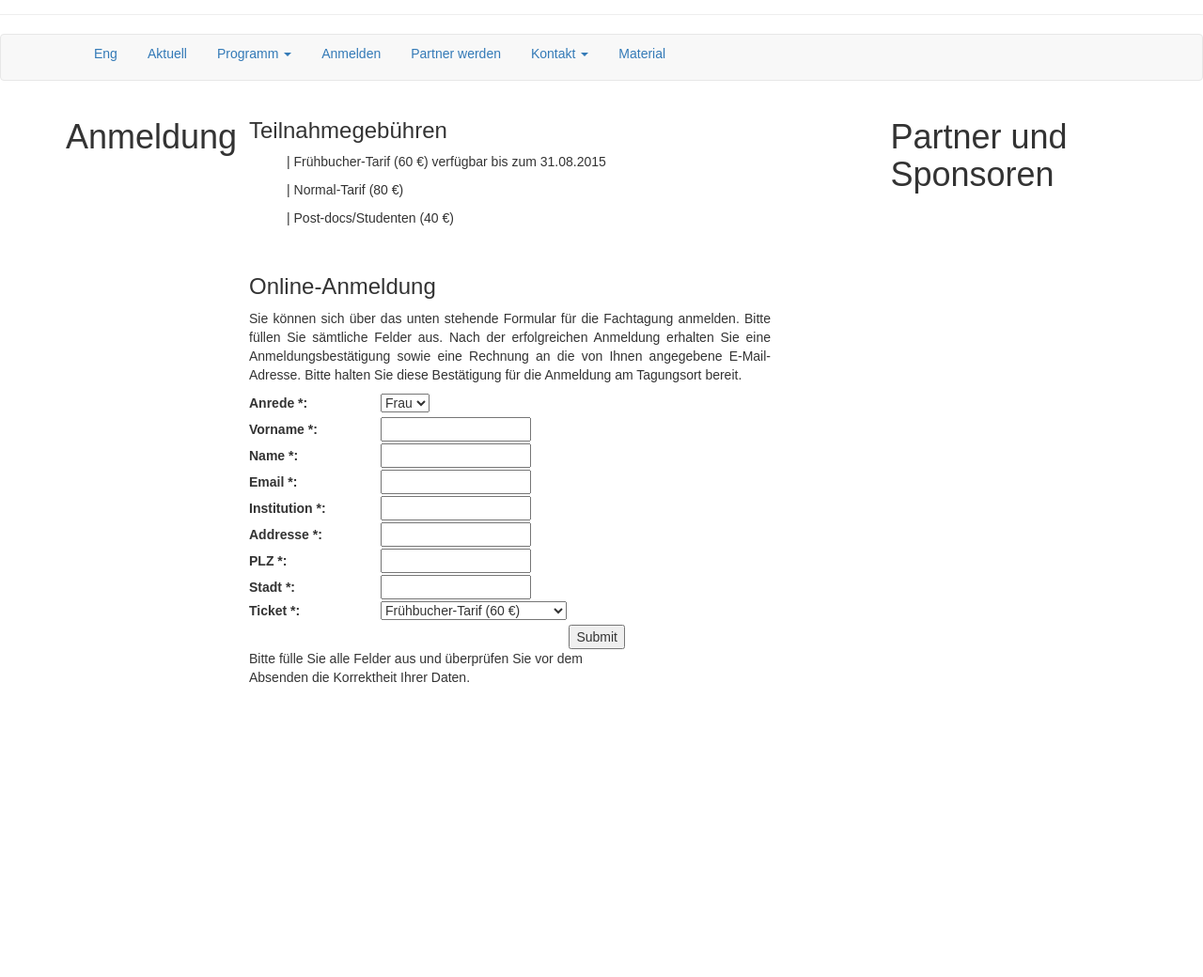
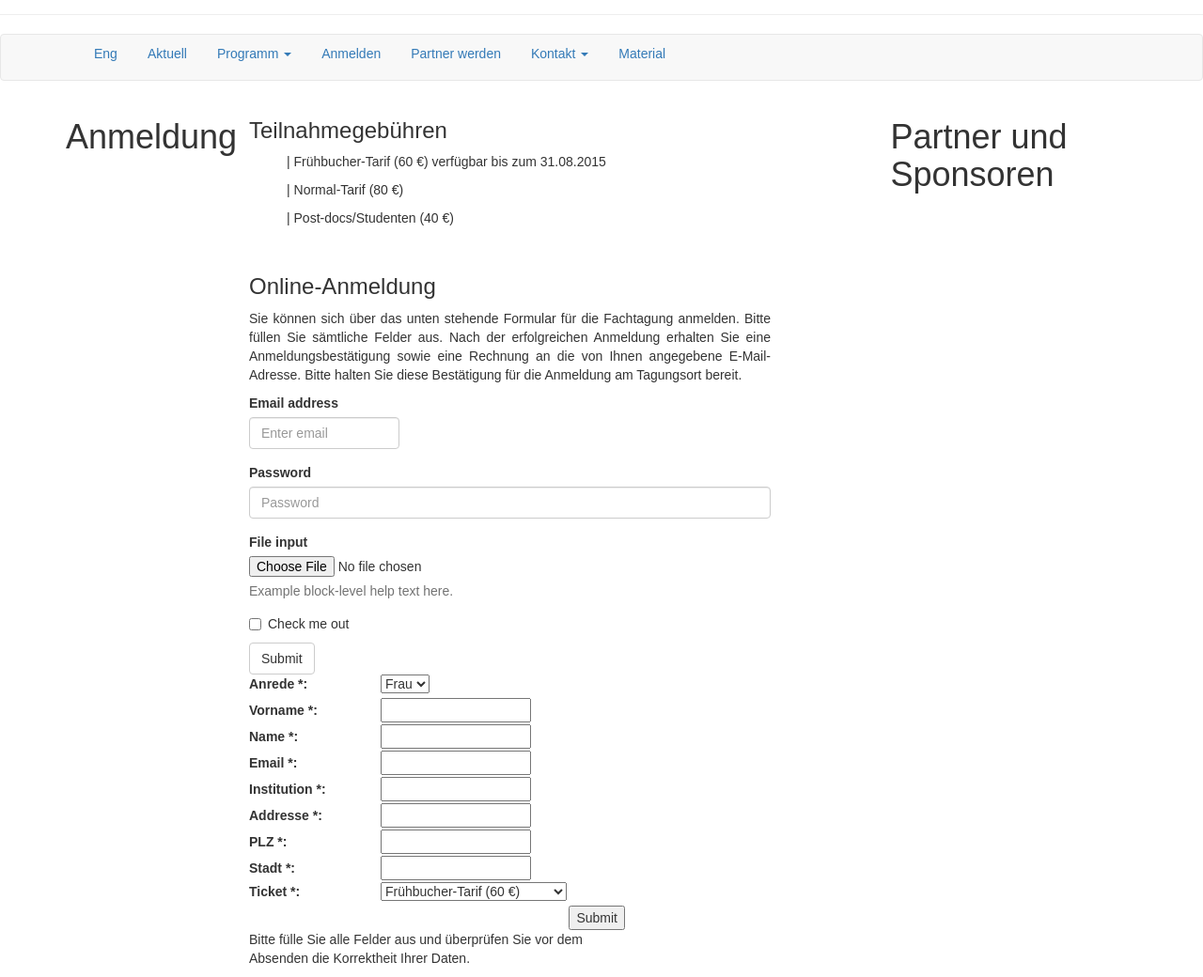
Before and after one commit to susedev/test, a Jekyll site: the page built from anmeldung.html, in a window 1280 px wide, cut to the strip 131-1171 px from the top of the page. Shown: the whole strip at 94% size. Built offline with Jekyll 4.4.1, drawn with Linux system fonts in a browser that asks for light colours; nearby versions of some CDN libraries; before the commit the page ends 900 px from its top, so only the background shows below that.

Commit message:
Edit from JekyllCMS

```diff
--- a/anmeldung.html
+++ b/anmeldung.html
@@ -14,6 +14,18 @@ title: Anmeldung
 <h3>Online-Anmeldung</h3>
 
 <p style="text-align: justify;">Sie k&ouml;nnen sich &uuml;ber das unten stehende Formular f&uuml;r die Fachtagung anmelden. Bitte f&uuml;llen Sie s&auml;mtliche Felder aus. Nach der erfolgreichen Anmeldung erhalten Sie eine Anmeldungsbest&auml;tigung sowie eine Rechnung an die von Ihnen angegebene E-Mail-Adresse. Bitte halten Sie diese Best&auml;tigung f&uuml;r die Anmeldung am Tagungsort bereit.</p>
+
+<form>
+<div class="form-group"><label for="exampleInputEmail1">Email address</label> <input class="form-control" id="exampleInputEmail1" placeholder="Enter email" type="email" /></div>
+
+<div class="form-group"><label for="exampleInputPassword1">Password</label> <input class="form-control" id="exampleInputPassword1" placeholder="Password" type="password" /></div>
+
+<div class="form-group"><label for="exampleInputFile">File input</label> <input id="exampleInputFile" type="file" />
+<p class="help-block">Example block-level help text here.</p>
+</div>
+
+<div class="checkbox"><label><input type="checkbox" /> Check me out </label></div>
+<button class="btn btn-default" type="submit">Submit</button></form>
 <style type="text/css">body {font-family:Arial, Sans-Serif;}
 
             #container {width:400px; margin:0 left;}
```
